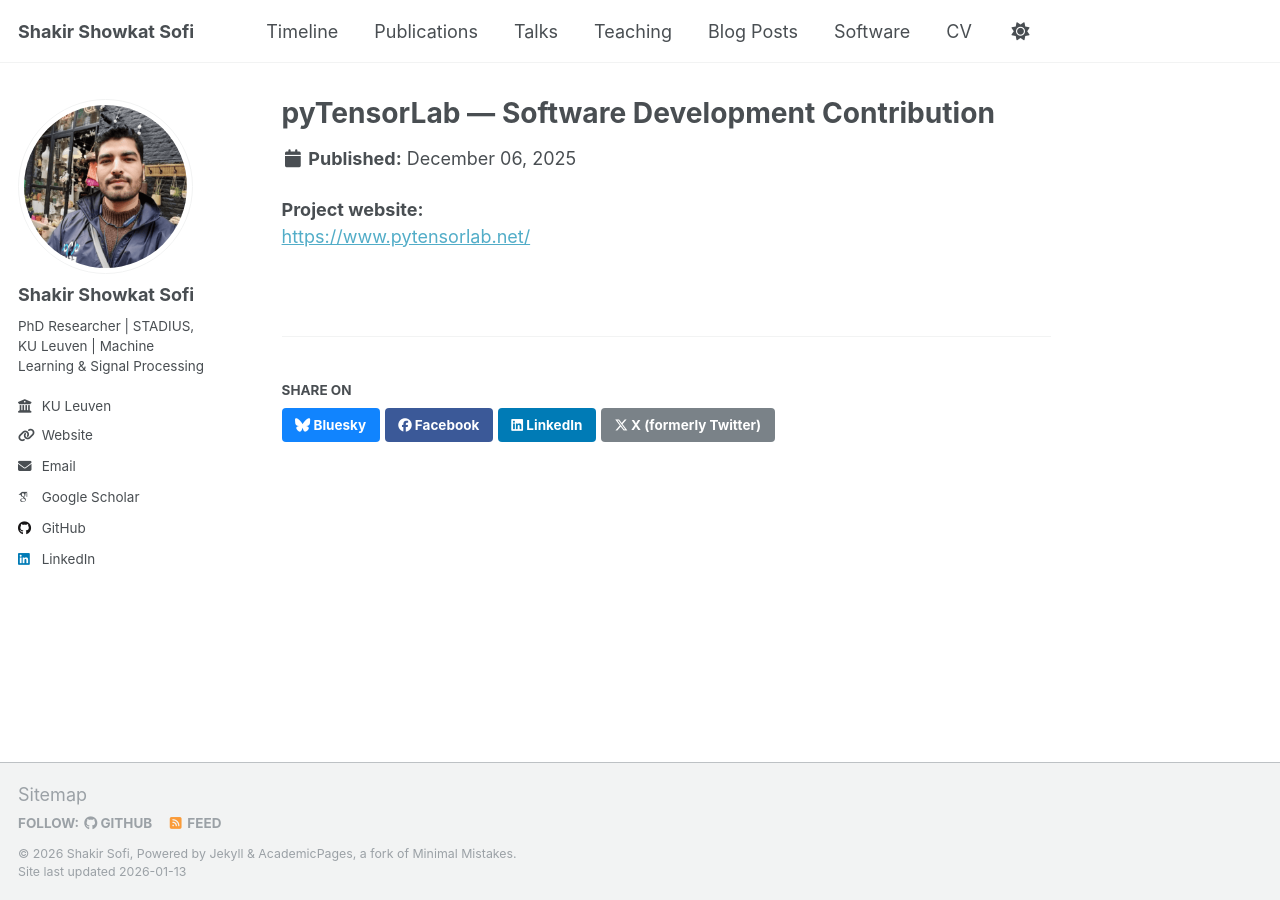
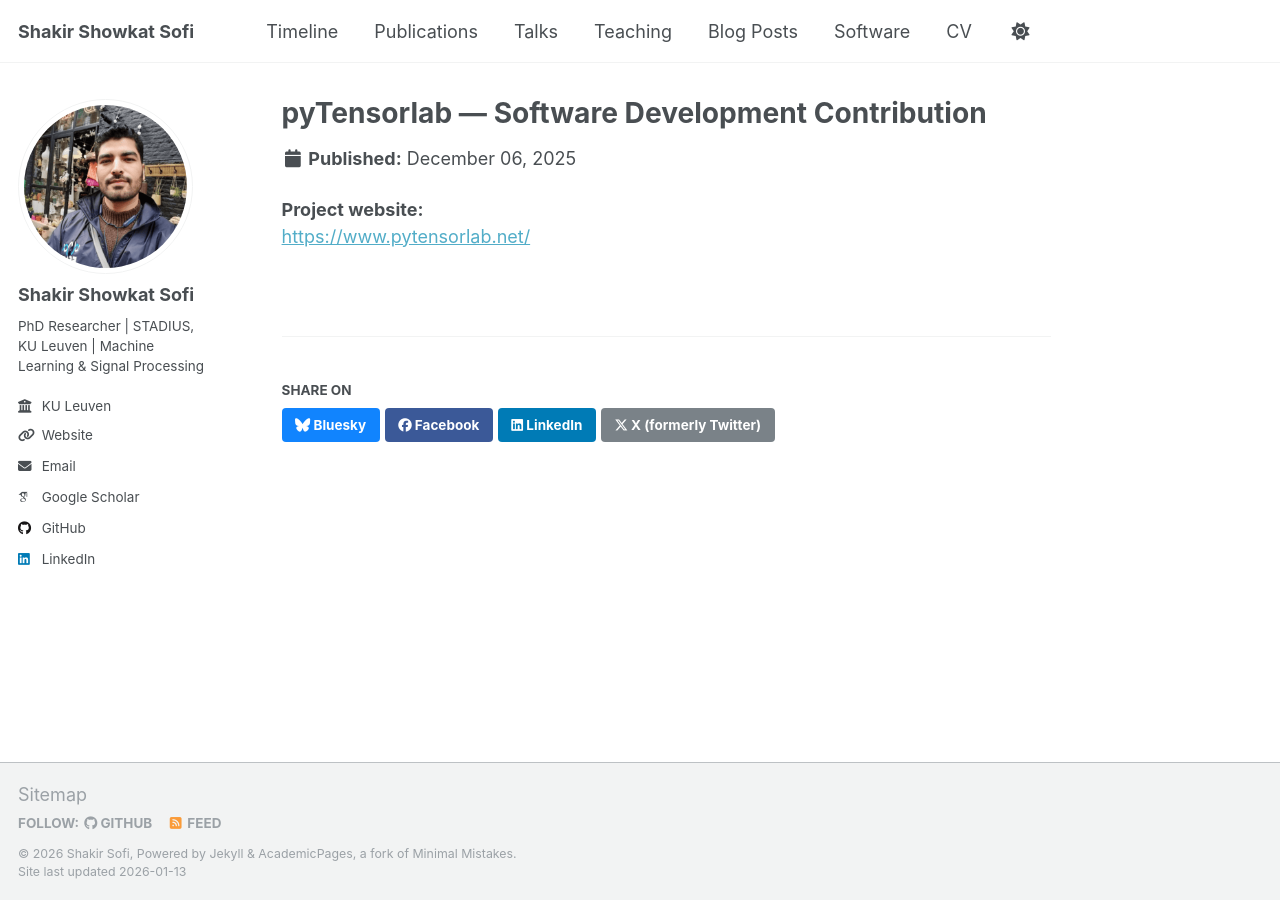
Before and after one commit to ShakirSofi/shakirsofi.github.io, a Jekyll site: the page built from _software/pyTensorlab.md, in a window 1280 px wide. Built offline with Jekyll 4.4.1, drawn with Linux system fonts in a browser that asks for light colours; some web fonts are replaced; a script that is not in the unit is left out.

```diff
--- a/_software/pyTensorlab.md
+++ b/_software/pyTensorlab.md
@@ -1,9 +1,9 @@
 ---
-title: "pyTensorLab — Software Development Contribution"
+title: "pyTensorlab — Software Development Contribution"
 collection: software
 permalink: /software/pyTensorlab
 date: 2025-12-06
-excerpt: "Contribution to the development of the pyTensorLab software package."
+excerpt: "Contribution to the development of the pyTensorlab software package."
 ---
 
 **Project website:**
```
